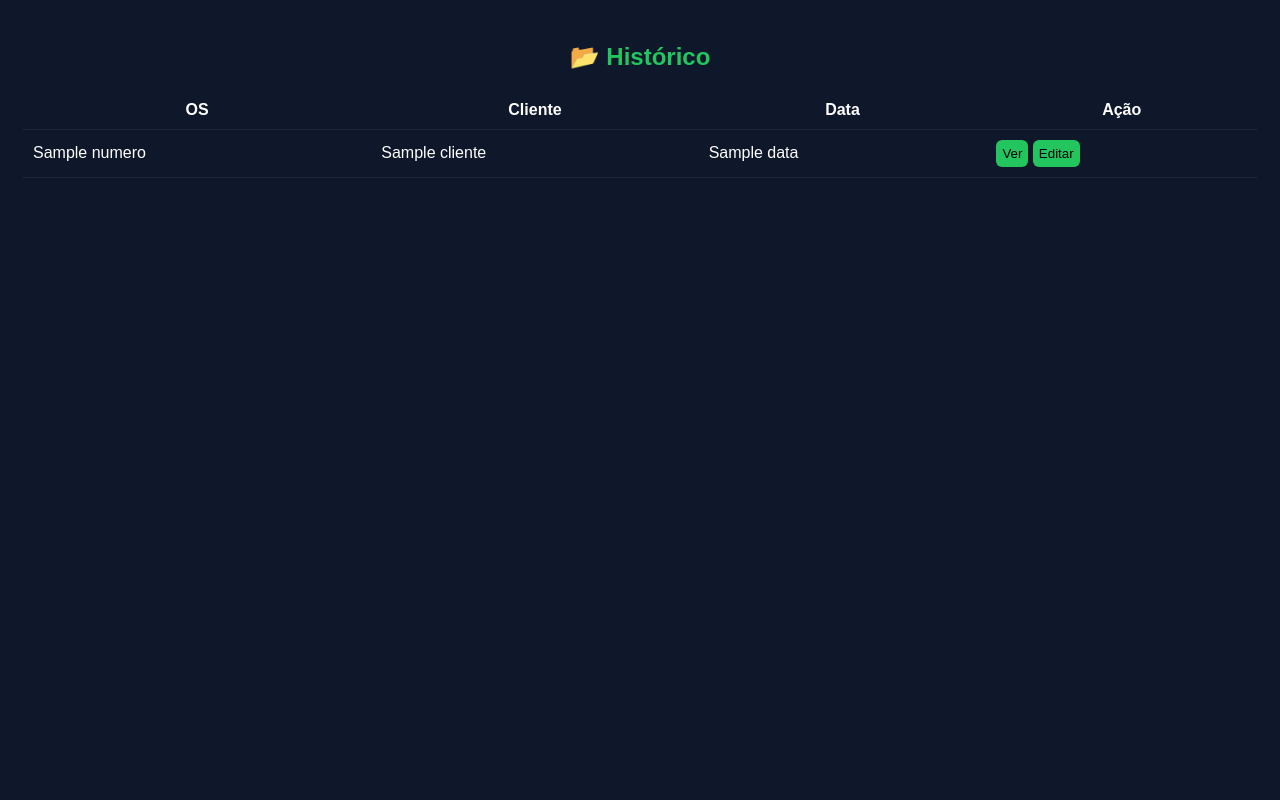
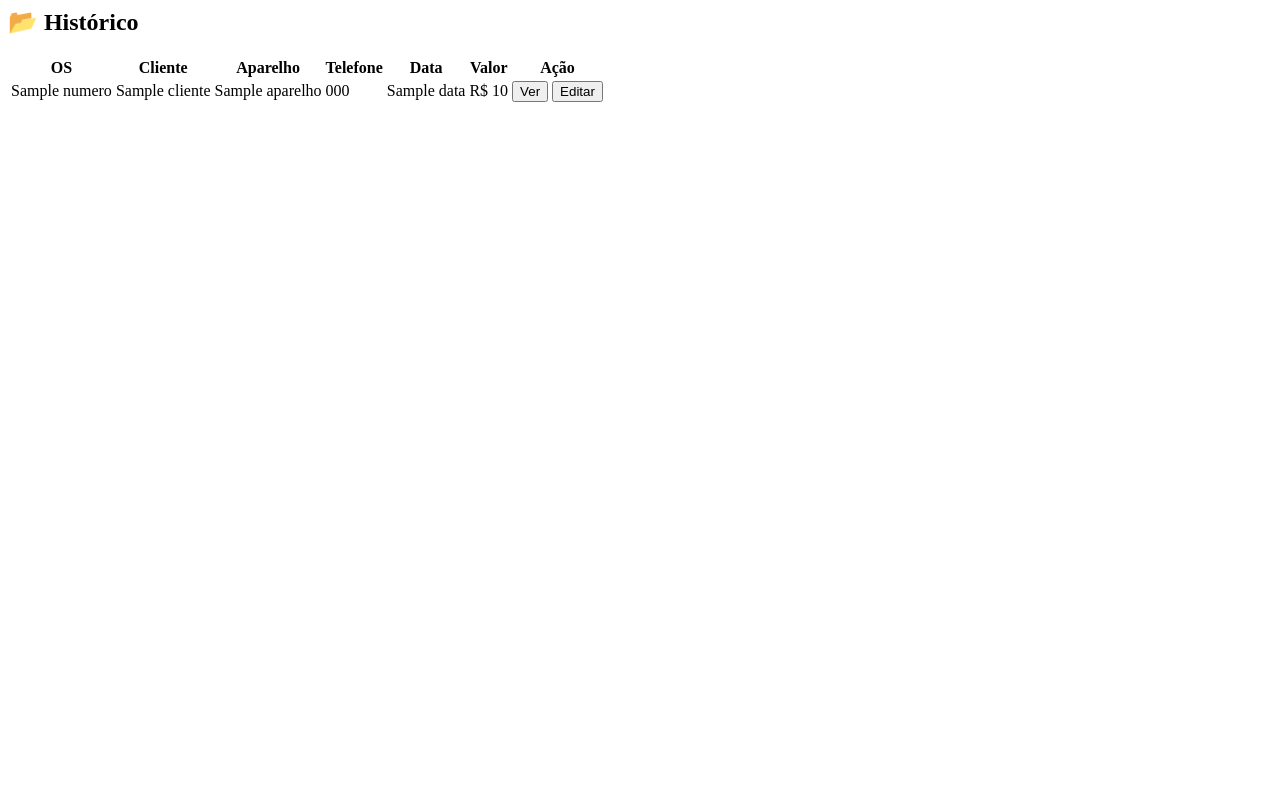
Before and after one commit to LACellcelulares/lacellsistema, a Flask app: template templates/historico.html in a window 1280 px wide. Run offline with Flask 3, Linux system fonts and the light colour scheme; the template is opened without the code that fills it: most values are stand-ins (such as "Sample title", 1, 10 or a date in 2020).

Commit message:
Update historico.html

```diff
--- a/templates/historico.html
+++ b/templates/historico.html
@@ -1,33 +1,13 @@
-<!DOCTYPE html>
-<html lang="pt-br">
-<head>
-<meta charset="UTF-8">
-
-<style>
-body{background:#0f172a;color:white;font-family:Arial;padding:15px;}
-h2{text-align:center;color:#22c55e;}
-
-table{width:100%;border-collapse:collapse;}
-td,th{padding:10px;border-bottom:1px solid #1f2937;}
-
-button{
-    background:#22c55e;
-    border:none;
-    padding:6px;
-    border-radius:6px;
-}
-</style>
-</head>
-
-<body>
-
 <h2>📂 Histórico</h2>
 
 <table>
 <tr>
 <th>OS</th>
 <th>Cliente</th>
+<th>Aparelho</th>
+<th>Telefone</th>
 <th>Data</th>
+<th>Valor</th>
 <th>Ação</th>
 </tr>
 
@@ -35,7 +15,10 @@ button{
 <tr>
 <td>{{ os.numero }}</td>
 <td>{{ os.cliente }}</td>
+<td>{{ os.aparelho }}</td>
+<td>{{ os.telefone }}</td>
 <td>{{ os.data }}</td>
+<td>R$ {{ os.valor }}</td>
 <td>
 <a href="/os/{{ os.numero }}" target="_blank"><button>Ver</button></a>
 <a href="/editar/{{ os.numero }}"><button>Editar</button></a>
@@ -43,6 +26,3 @@ button{
 </tr>
 {% endfor %}
 </table>
-
-</body>
-</html>
```
